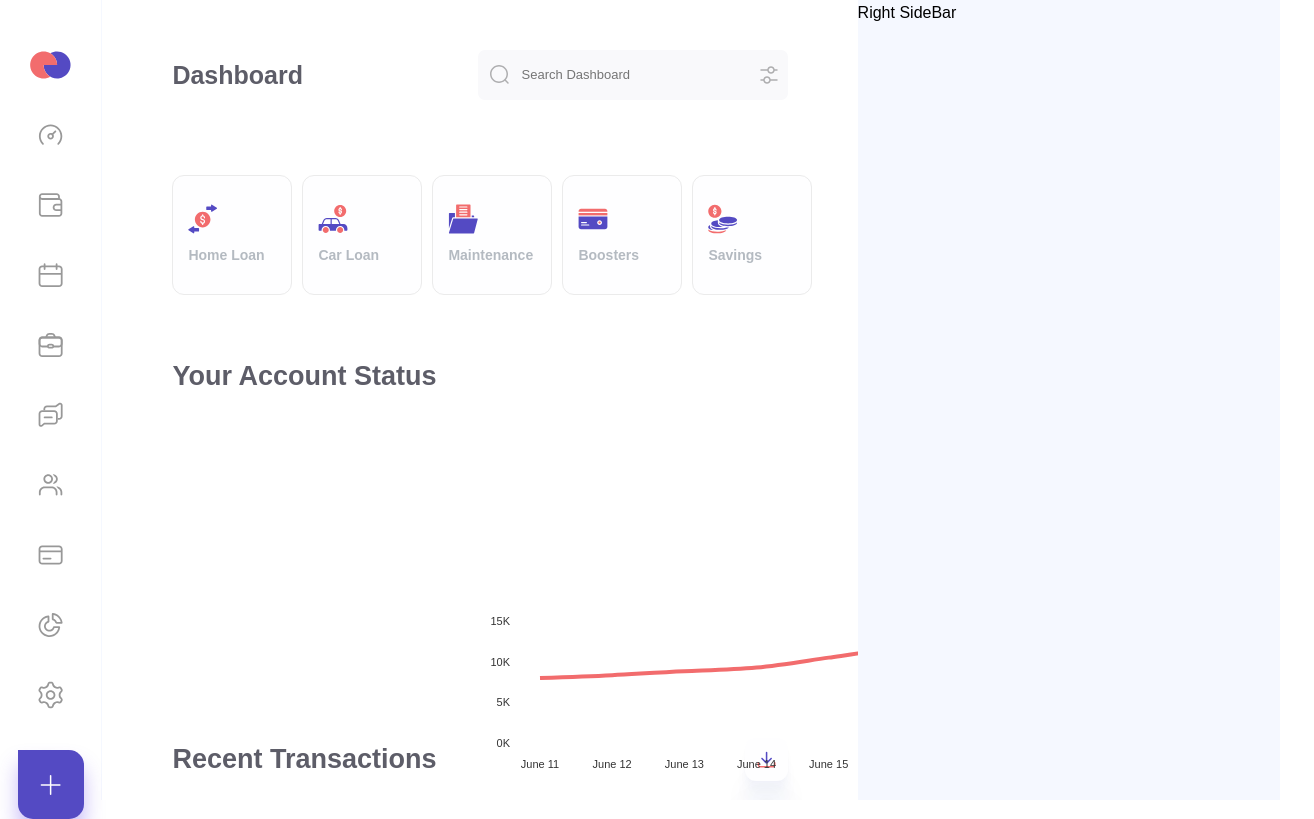
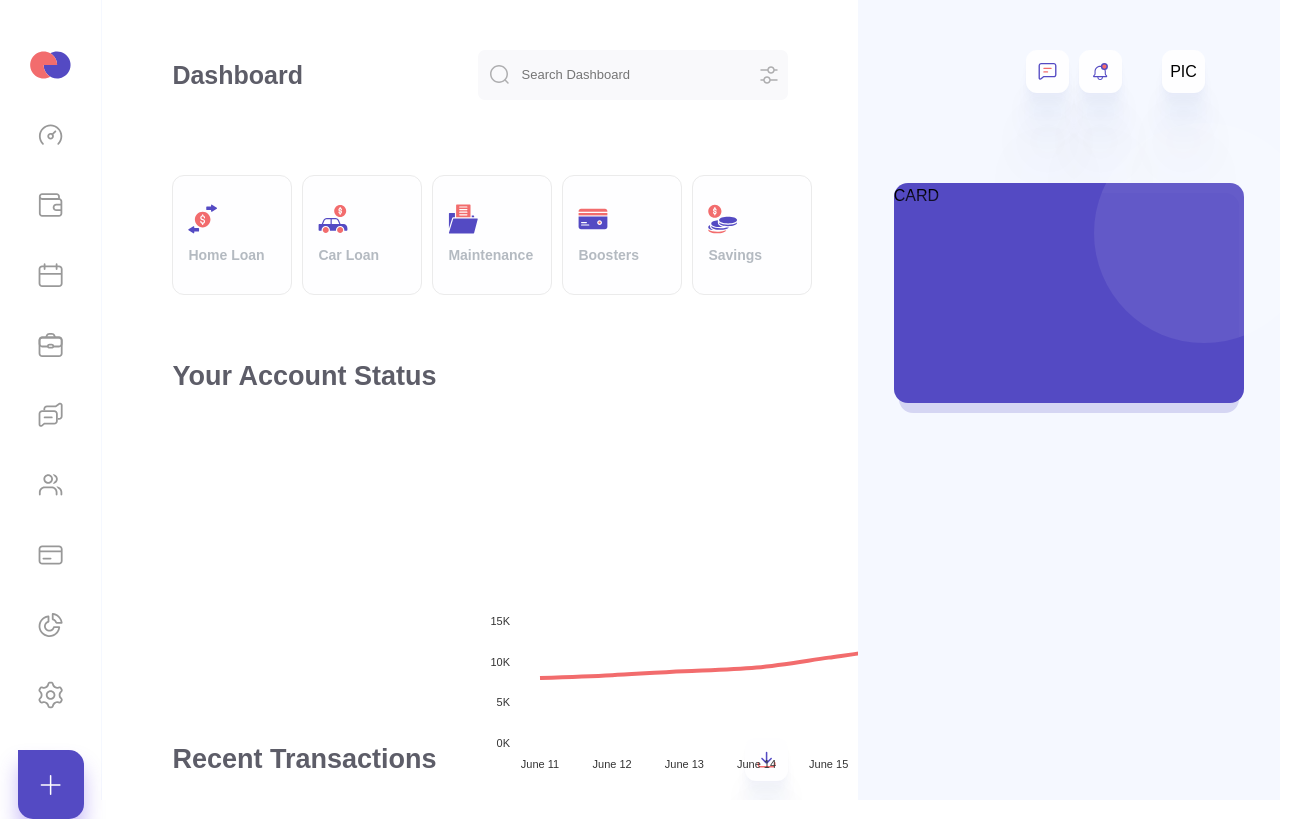
Before and after one commit to Speckope/finance-dashboard, a React (Create React App) app: page / in a window 1280 px wide. Shown: the whole page, 1314 px wide, since content can reach past the window. Built offline with nearby package versions, Linux system fonts and the light colour scheme; a web font is replaced by a local one.

Commit message:
Added CreditCard base styles, created top icons in Righ sidebar

```diff
--- a/src/areas/RightSideBar.tsx
+++ b/src/areas/RightSideBar.tsx
@@ -1,18 +1,57 @@
-import React from 'react';
+import CreditCard from 'src/components/CreditCard';
+import SmallButton, { StyledSmallButton } from 'src/components/SmallButton';
 import { cvar } from 'src/theming/cvar';
 import styled from 'styled-components';
+import { ReactComponent as MessageSVG } from '../assets/top-area/message-icon.svg';
+import { ReactComponent as NotificationsSVG } from '../assets/top-area/notifications-icon.svg';
 
 interface RightSideBarProps {}
 
 const RightSideBar: React.FC<RightSideBarProps> = () => {
-  return <StyledRightSideBar>Right SideBar</StyledRightSideBar>;
+  return (
+    <Wrapper>
+      <TopIconsWrapper>
+        <SmallButton clickable>
+          <MessageSVG />
+        </SmallButton>
+        <SmallButton clickable>
+          <NotificationsSVG />
+        </SmallButton>
+        <SmallButton clickable>PIC</SmallButton>
+      </TopIconsWrapper>
+      <CardWrapper>
+        <CreditCard />
+      </CardWrapper>
+    </Wrapper>
+  );
 };
 
-const StyledRightSideBar = styled.div`
+const Wrapper = styled.div`
   width: 33%;
   max-height: 100vh;
 
   background-color: ${cvar('colorBackgroundVariant')};
 `;
 
+const CardWrapper = styled.div`
+  display: flex;
+  justify-content: center;
+  align-items: center;
+
+  margin-top: 9rem;
+`;
+
+const TopIconsWrapper = styled.div`
+  display: flex;
+  justify-content: right;
+  gap: 1rem;
+
+  margin-top: 5rem;
+  margin-right: 7.5rem;
+
+  ${StyledSmallButton}:last-child {
+    margin-left: 3rem;
+  }
+`;
+
 export default RightSideBar;
--- /dev/null
+++ b/src/components/CreditCard.tsx
@@ -0,0 +1,58 @@
+import React from 'react';
+import { cvar } from 'src/theming/cvar';
+import styled from 'styled-components';
+
+interface CreditCardProps {}
+
+const CreditCard: React.FC<CreditCardProps> = ({}) => {
+  return <Wrapper>CARD</Wrapper>;
+};
+
+export default CreditCard;
+
+const Wrapper = styled.div`
+  position: relative;
+
+  width: 35rem;
+  height: 22rem;
+
+  border-radius: 1.4rem;
+
+  background-color: ${cvar('colorPrimary')};
+
+  // pseudo shadow behind
+  &:after {
+    position: absolute;
+
+    width: 34rem;
+    height: 22rem;
+
+    top: 1rem;
+    left: 0.5rem;
+
+    content: '';
+    opacity: 0.2;
+
+    border-radius: 1.4rem;
+
+    background: ${cvar('colorPrimary')};
+  }
+
+  // Inner circle
+  &:before {
+    position: absolute;
+
+    width: 22rem;
+    height: 22rem;
+
+    left: 20rem;
+    top: -6rem;
+
+    opacity: 0.1;
+    content: '';
+
+    border-radius: 50%;
+
+    background: ${cvar('colorBackground')};
+  }
+`;
```
